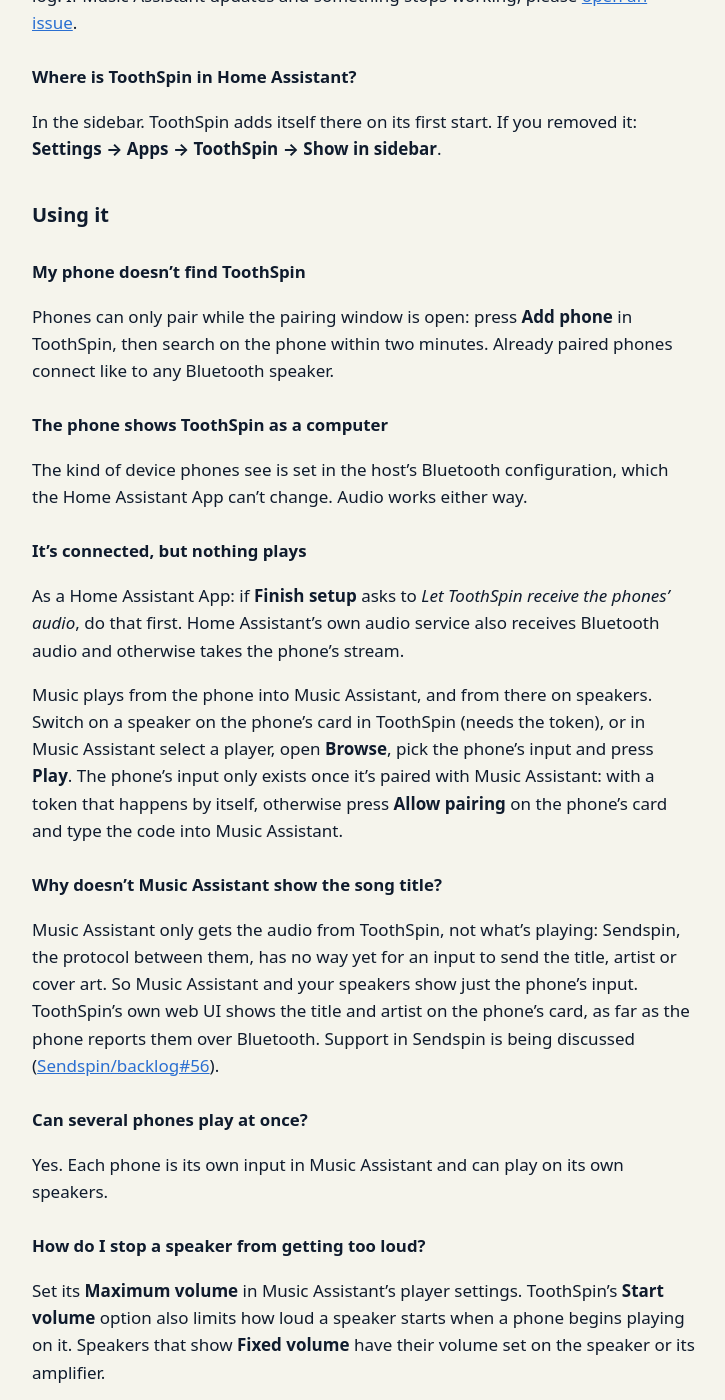
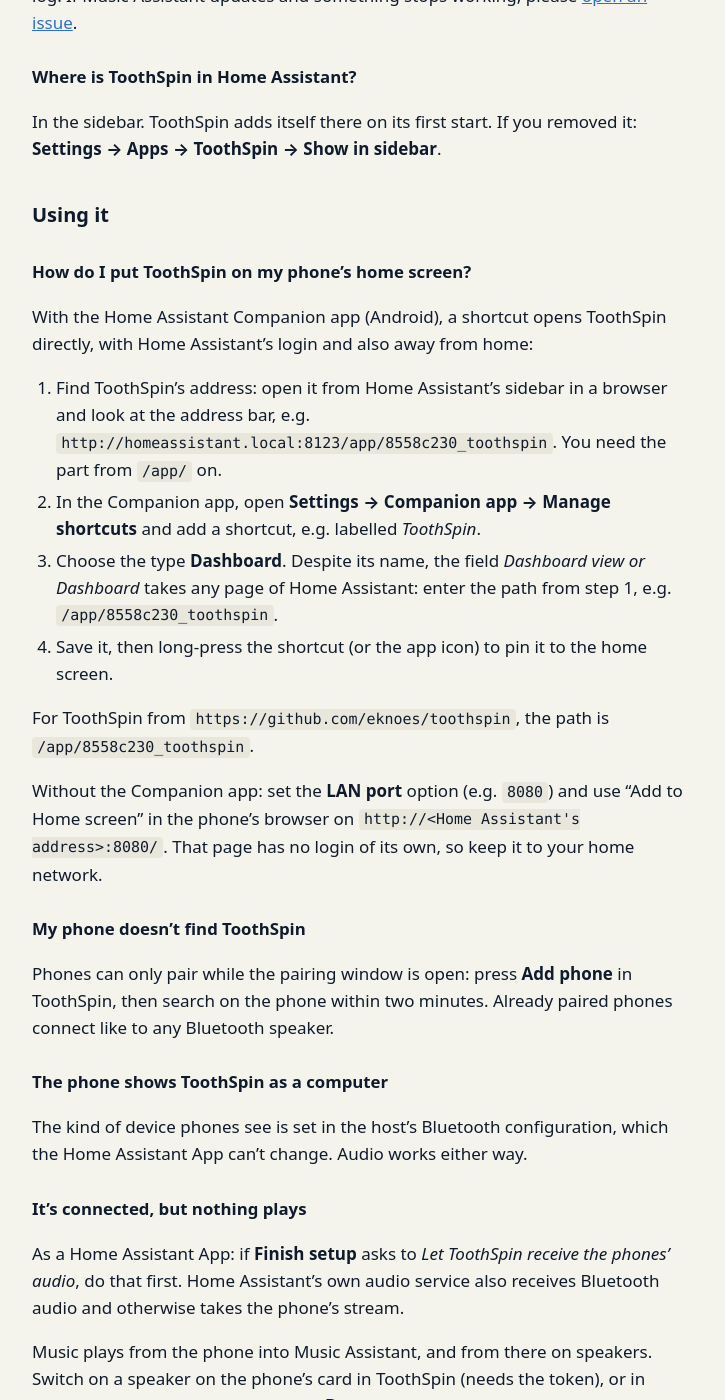
Before and after one commit to eknoes/toothspin, a Jekyll site: the page built from docs/faq.md, in a window 1280 px wide and 1400 px high, scrolled down 1108 px. Shown: the whole window, without its empty margins (276-1001 px from the left). Built offline with Jekyll 4.4.1, drawn with Linux system fonts in a browser that asks for light colours.

Commit message:
docs(faq): how to put ToothSpin on a phone's home screen
Co-Authored-By: Claude Opus 5.5 <noreply@anthropic.com>

```diff
--- a/docs/faq.md
+++ b/docs/faq.md
@@ -50,6 +50,31 @@ In the sidebar. ToothSpin adds itself there on its first start. If you
 removed it: **Settings → Apps → ToothSpin → Show in sidebar**.
 
 ## Using it
+
+### How do I put ToothSpin on my phone's home screen? {#home-screen}
+
+With the Home Assistant Companion app (Android), a shortcut opens ToothSpin
+directly, with Home Assistant's login and also away from home:
+
+1. Find ToothSpin's address: open it from Home Assistant's sidebar in a
+   browser and look at the address bar, e.g.
+   `http://homeassistant.local:8123/app/8558c230_toothspin`. You need the
+   part from `/app/` on.
+2. In the Companion app, open **Settings → Companion app → Manage
+   shortcuts** and add a shortcut, e.g. labelled *ToothSpin*.
+3. Choose the type **Dashboard**. Despite its name, the field *Dashboard
+   view or Dashboard* takes any page of Home Assistant: enter the path from
+   step 1, e.g. `/app/8558c230_toothspin`.
+4. Save it, then long-press the shortcut (or the app icon) to pin it to the
+   home screen.
+
+For ToothSpin from `https://github.com/eknoes/toothspin`, the path is
+`/app/8558c230_toothspin`.
+
+Without the Companion app: set the **LAN port** option (e.g. `8080`) and use
+"Add to Home screen" in the phone's browser on `http://<Home Assistant's
+address>:8080/`. That page has no login of its own, so keep it to your home
+network.
 
 ### My phone doesn't find ToothSpin {#not-found}
 
```
